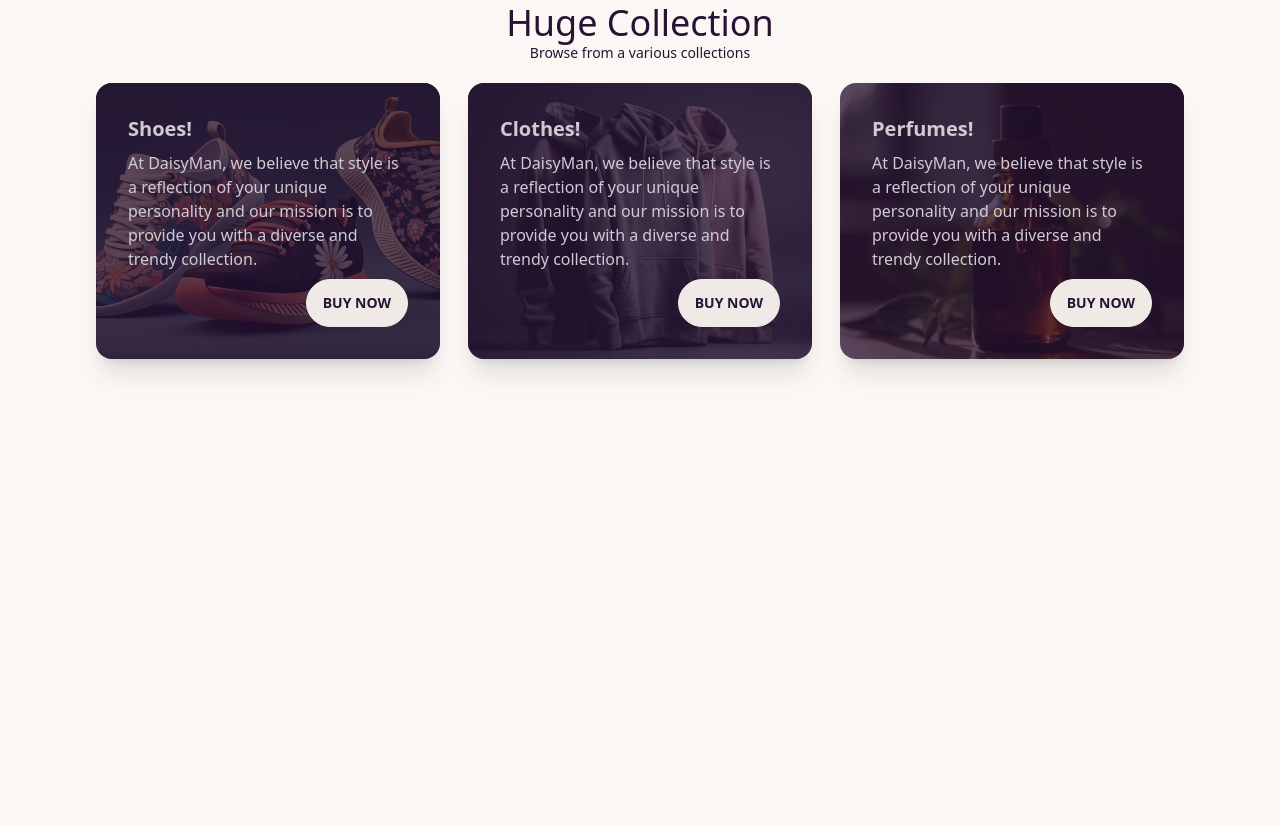
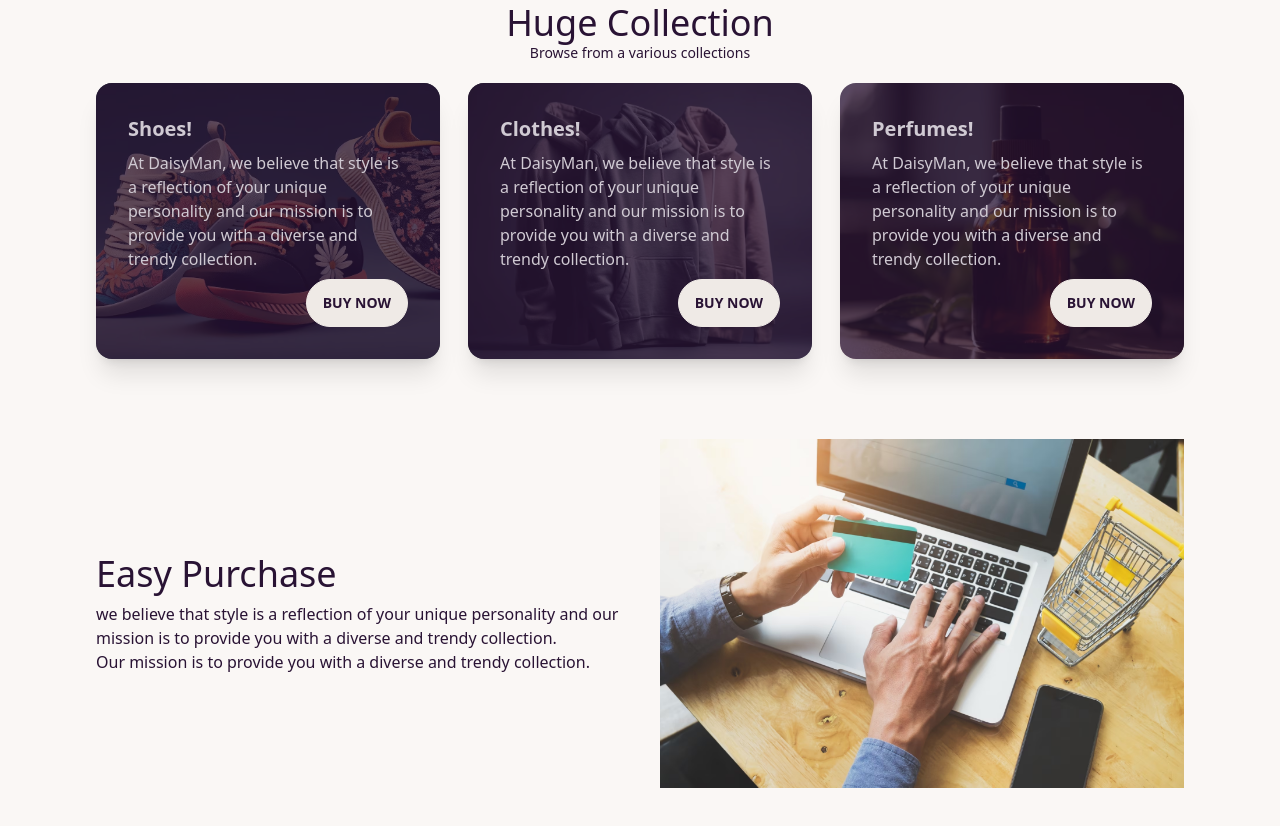
Before and after one commit to khaled0915/Daisy-Man, a plain HTML site: page index.html in a window 1280 px wide. Shown: the part 842-1668 px from the top of the page. Before the commit the page ends 1261 px from the top, so only its background shows below. Drawn offline with nearby package versions, Linux system fonts and the light colour scheme.

Commit message:
feature section added

```diff
--- a/index.html
+++ b/index.html
@@ -153,10 +153,46 @@
 
   </div>
 
+    </section>
+
+    <!-- feature section -->
+
+    <section class="max-w-screen-xl mx-auto px-8 md:px-16 lg:px-24 my-10 py-5">
+
+    <div class="flex flex-col md:flex-row gap-10 items-center">
+
+        <!-- feature description -->
+
+        <div class="flex-1">
+            <div>
+                <h1 class="text-2xl md:text-4xl mb-2">
+                    Easy Purchase
+
+                </h1>
+                <p>
+                    we believe that style is a reflection of your unique personality and our mission is to provide you with a diverse and trendy collection.
+
+                </p>
+                <p>
+                    Our mission is to provide you with a diverse and trendy collection.
+
+                </p>
+            </div>
+
+        </div>
 
 
+        <!-- feature image -->
 
+        <div class="flex-1">
+            <img src="./images/easy-purchase.avif" alt="">
+
+
+        </div>
+
+    </div>
     </section>
+
 
 
 </body>
```
